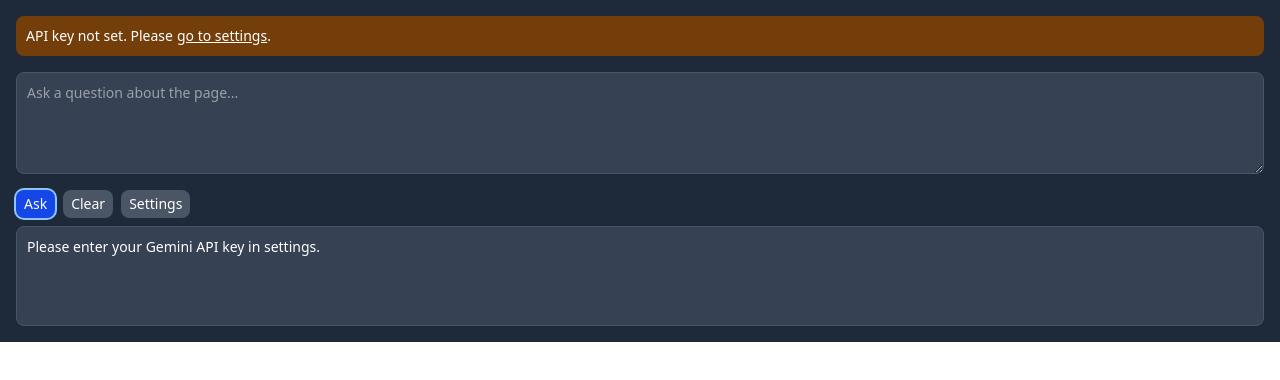
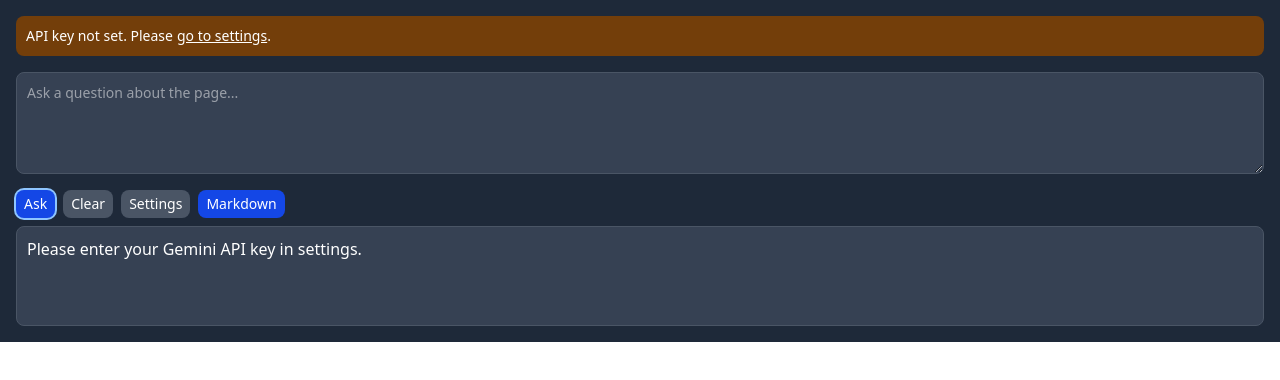
Before and after one commit to geekmdtravis/ask-gemini, a React (Vite) app: page / in a window 1280 px wide. Both pictures are taken after a click on the button "Ask". Shown: the top 380 px of the page. Built offline with nearby package versions, Linux system fonts and the light colour scheme.

Commit message:
Made markdown toggleable

```diff
--- a/package.json
+++ b/package.json
@@ -15,6 +15,8 @@
     "@types/chrome": "^0.0.332",
     "react": "^19.1.0",
     "react-dom": "^19.1.0",
+    "react-markdown": "^10.1.0",
+    "remark-gfm": "^4.0.1",
     "tailwindcss": "^4.1.11"
   },
   "devDependencies": {
--- a/src/App.tsx
+++ b/src/App.tsx
@@ -1,5 +1,6 @@
 import { useState, useEffect } from "react";
 import Settings from "./Settings";
+import Response from "./Response";
 
 function App() {
   const [apiKey, setApiKey] = useState("");
@@ -9,19 +10,36 @@ function App() {
   const [response, setResponse] = useState("");
   const [loading, setLoading] = useState(false);
   const [showSettings, setShowSettings] = useState(false);
+  const [markdownEnabled, setMarkdownEnabled] = useState(true);
 
   useEffect(() => {
     chrome.storage.local.get(
-      ["apiKey", "model", "includeAll", "lastQuestion", "lastResponse"],
+      [
+        "apiKey",
+        "model",
+        "includeAll",
+        "lastQuestion",
+        "lastResponse",
+        "markdownEnabled",
+      ],
       (data) => {
         if (data.apiKey) setApiKey(data.apiKey);
         if (data.model) setModel(data.model);
         if (data.includeAll) setIncludeAll(data.includeAll);
         if (data.lastQuestion) setQuestion(data.lastQuestion);
         if (data.lastResponse) setResponse(data.lastResponse);
+        if (data.markdownEnabled !== undefined) {
+          setMarkdownEnabled(data.markdownEnabled);
+        }
       },
     );
   }, []);
+
+  const handleToggleMarkdown = () => {
+    const newMarkdownEnabled = !markdownEnabled;
+    setMarkdownEnabled(newMarkdownEnabled);
+    chrome.storage.local.set({ markdownEnabled: newMarkdownEnabled });
+  };
 
   const handleAsk = async () => {
     if (!apiKey) {
@@ -125,23 +143,23 @@ function App() {
         >
           Settings
         </button>
+        <button
+          onClick={handleToggleMarkdown}
+          className={`text-white font-medium rounded-lg text-sm py-1 px-2 text-center ${
+            markdownEnabled
+              ? "bg-blue-700 hover:bg-blue-800"
+              : "bg-gray-600 hover:bg-gray-700"
+          }`}
+        >
+          Markdown
+        </button>
       </div>
 
-      <div className="relative flex-grow">
-        <div
-          id="response"
-          className={`p-2.5 w-full text-sm text-white bg-gray-700 rounded-lg border border-gray-600 min-h-[100px] ${
-            loading ? "blur-sm" : ""
-          }`}
-        >
-          {response}
-        </div>
-        {loading && (
-          <div className="absolute inset-0 flex justify-center items-center">
-            <div className="animate-spin rounded-full h-8 w-8 border-b-2 border-white"></div>
-          </div>
-        )}
-      </div>
+      <Response
+        response={response}
+        loading={loading}
+        markdownEnabled={markdownEnabled}
+      />
     </div>
   );
 }
--- /dev/null
+++ b/src/Response.tsx
@@ -0,0 +1,75 @@
+import ReactMarkdown from "react-markdown";
+import remarkGfm from "remark-gfm";
+
+interface ResponseProps {
+  response: string;
+  loading: boolean;
+  markdownEnabled: boolean;
+}
+
+const Response: React.FC<ResponseProps> = ({
+  response,
+  loading,
+  markdownEnabled,
+}) => {
+  return (
+    <div className="relative flex-grow">
+      <div
+        id="response"
+        className={`prose prose-sm p-2.5 w-full text-white bg-gray-700 rounded-lg border border-gray-600 min-h-[100px] ${
+          loading ? "blur-sm" : ""
+        }`}
+      >
+        {markdownEnabled ? (
+          <ReactMarkdown
+            remarkPlugins={[remarkGfm]}
+            components={{
+              h1: ({ node, ...props }) => (
+                <h4 className="text-lg font-bold" {...props} />
+              ),
+              h2: ({ node, ...props }) => (
+                <h5 className="text-base font-bold" {...props} />
+              ),
+              h3: ({ node, ...props }) => (
+                <h6 className="text-sm font-bold" {...props} />
+              ),
+              h4: ({ node, ...props }) => (
+                <h6 className="text-sm font-bold" {...props} />
+              ),
+              h5: ({ node, ...props }) => (
+                <h6 className="text-sm font-bold" {...props} />
+              ),
+              h6: ({ node, ...props }) => (
+                <h6 className="text-sm font-bold" {...props} />
+              ),
+              a: ({ node, ...props }) => (
+                <a
+                  className="text-blue-400 hover:underline"
+                  {...props}
+                  target="_blank"
+                />
+              ),
+              code: ({ node, ...props }) => (
+                <code className="text-sm bg-gray-800 p-1 rounded" {...props} />
+              ),
+              pre: ({ node, ...props }) => (
+                <pre className="text-sm bg-gray-800 p-2 rounded" {...props} />
+              ),
+            }}
+          >
+            {response}
+          </ReactMarkdown>
+        ) : (
+          <pre className="text-sm whitespace-pre-wrap">{response}</pre>
+        )}
+      </div>
+      {loading && (
+        <div className="absolute inset-0 flex justify-center items-center">
+          <div className="animate-spin rounded-full h-8 w-8 border-b-2 border-white"></div>
+        </div>
+      )}
+    </div>
+  );
+};
+
+export default Response;
--- a/src/background.ts
+++ b/src/background.ts
@@ -11,7 +11,12 @@ chrome.runtime.onMessage.addListener((request, _sender, sendResponse) => {
   }
 });
 
-async function handleAskGemini(request: { apiKey: string, model: string, question: string, includeAll: boolean }) {
+async function handleAskGemini(request: {
+  apiKey: string;
+  model: string;
+  question: string;
+  includeAll: boolean;
+}) {
   const { apiKey, model, question, includeAll } = request;
 
   try {
@@ -33,7 +38,7 @@ async function handleAskGemini(request: { apiKey: string, model: string, questio
 
     const pageContent = result || "No content found.";
 
-    const fullPrompt = `Based on the following content from the webpage, please answer the user's question.\n\nPage Content:\n${pageContent}\n\nUser's Question:\n${question}`;
+    const fullPrompt = `Based on the following content from the webpage, please answer the user's question.\n\nPage Content:\n${pageContent}\n\nUser's Question:\n${question}\n\nDO NOT render any links.`;
 
     const genAI = ai.getGenerativeModel({ model });
     const response = await genAI.generateContent(fullPrompt);
```
Also changed, not shown: 1 other file (tests, documents, lock files or other folders).
